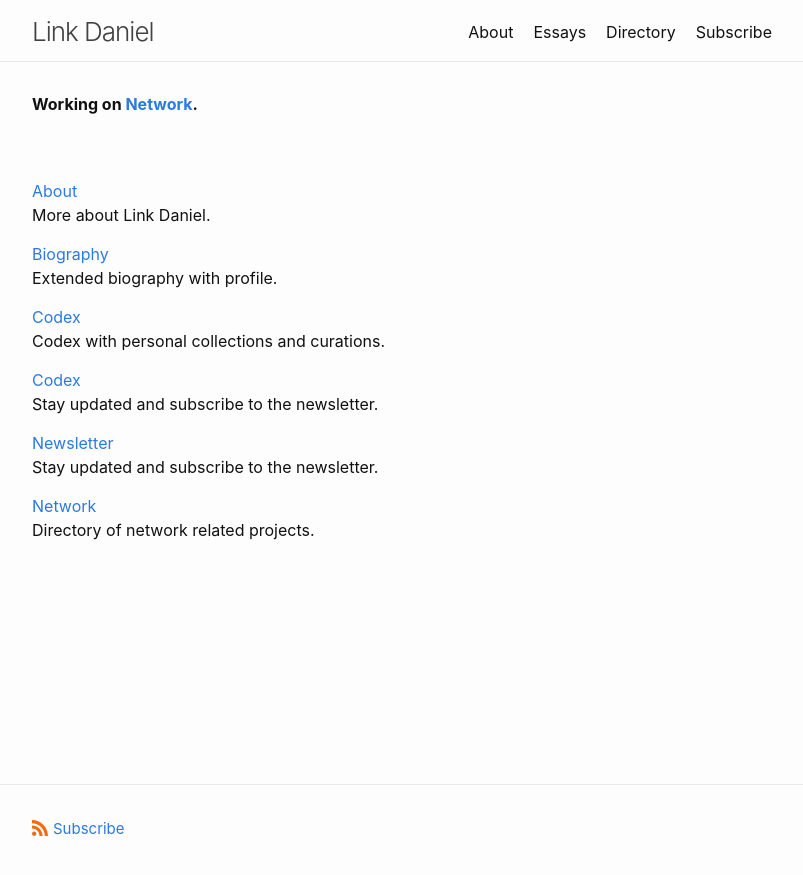
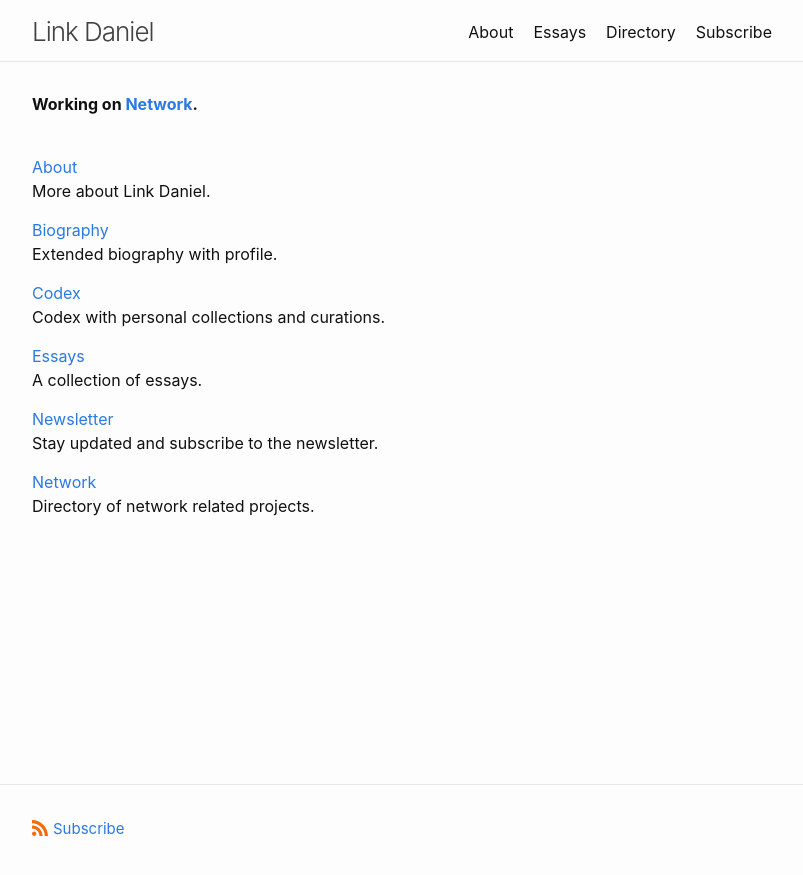
Before and after one commit to link-daniel/link.github.io, a Jekyll site: the page built from index.md, in a window 1280 px wide. Shown: the top 875 px of the page, without its empty margins (238-1041 px from the left). Built offline with Jekyll 4.4.1, drawn with Linux system fonts in a browser that asks for light colours.

Commit message:
Update index.md

```diff
--- a/index.md
+++ b/index.md
@@ -9,8 +9,7 @@ layout: home
 ---
 
 
-<b>Working on [Network](https://www.network.fund).</b>
-<br>
+<b>Working on [Network](https://network.fund).</b>
 <br>
 <br>
 
@@ -22,13 +21,13 @@ More about Link Daniel.
 <br>
 Extended biography with profile.
 
-[Codex](/linkdaniel.org)
+[Codex](/codex)
 <br>
 Codex with personal collections and curations.
 
-[Codex](/essays)
+[Essays](/essays)
 <br>
-Stay updated and subscribe to the newsletter.
+A collection of essays.
 
 [Newsletter](https://linkdaniel.substack.com)
 <br>
```
